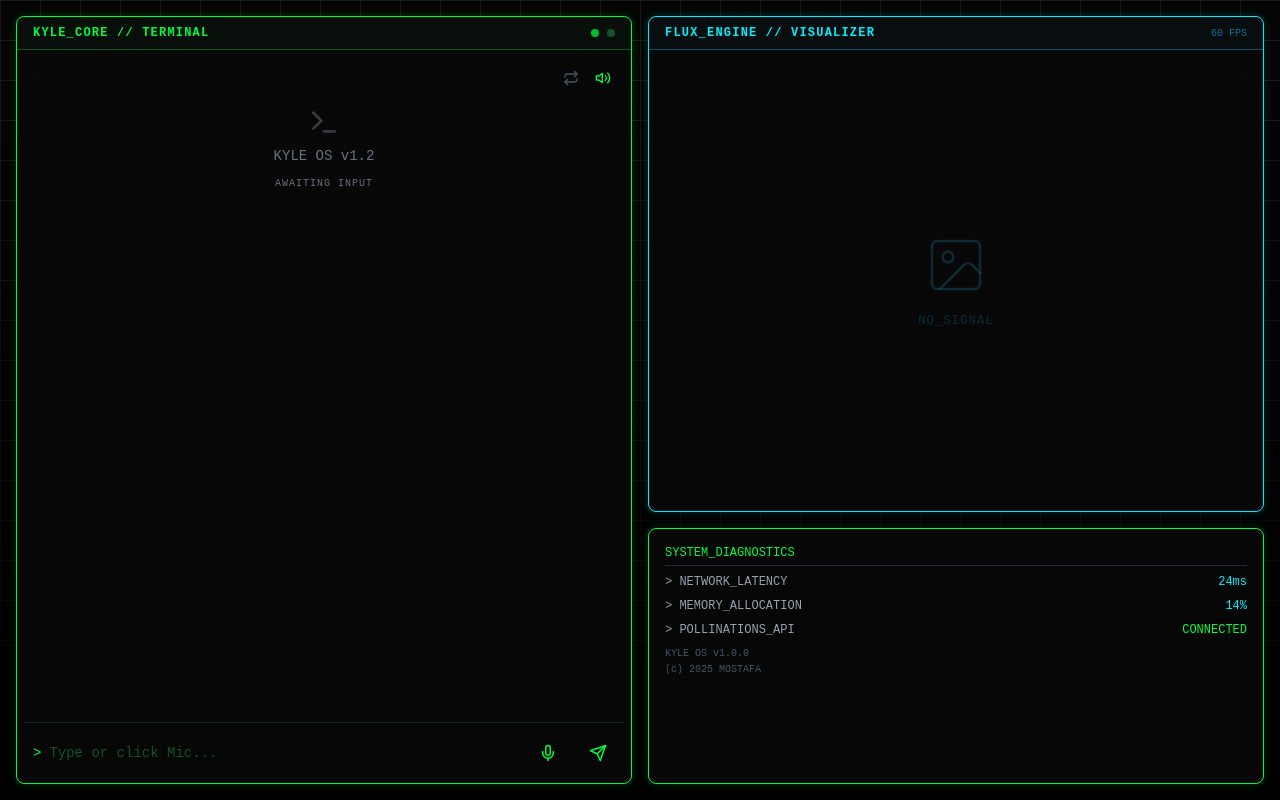
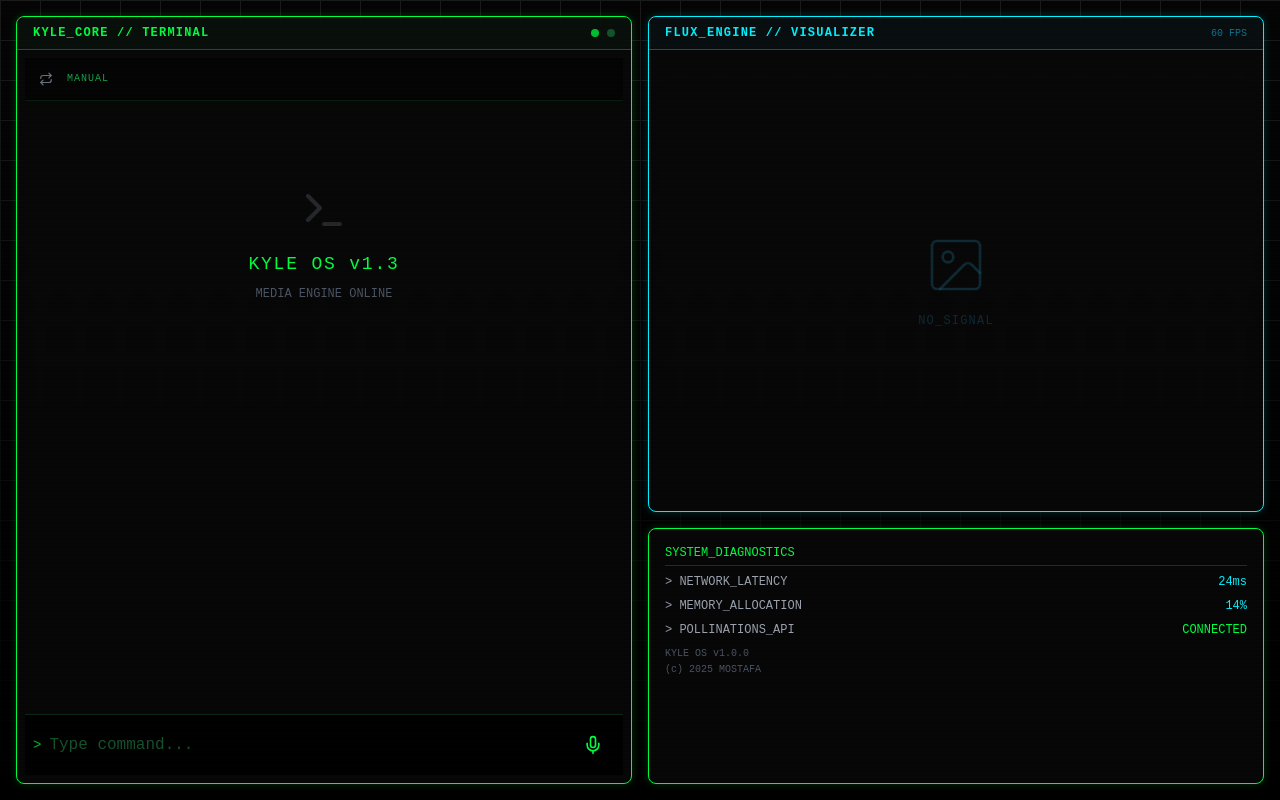
Before and after one commit to kylesysdev/kyleos, a Next.js app: page / in a window 1280 px wide. Built offline with nearby package versions, Linux system fonts and the light colour scheme.

Commit message:
Update Terminal.tsx

```diff
--- a/components/Terminal.tsx
+++ b/components/Terminal.tsx
@@ -1,71 +1,156 @@
 'use client';
 import { useState, useRef, useEffect } from 'react';
-import { Send, Terminal as TerminalIcon, Mic, MicOff, Volume2, VolumeX, Repeat } from 'lucide-react';
+import {
+  Send, Terminal as TerminalIcon, Mic, MicOff,
+  Play, Pause, SkipBack, SkipForward, Square, Repeat
+} from 'lucide-react';
 import { askKyle } from '../lib/api';
 
-// Fix for browser speech recognition types
 interface IWindow extends Window {
   webkitSpeechRecognition: any;
   SpeechRecognition: any;
 }
 
 export default function Terminal({ onImageCommand }: { onImageCommand: (p: string) => void }) {
+  // Chat State
   const [input, setInput] = useState('');
   const [history, setHistory] = useState<{ role: string, content: string }[]>([]);
   const [loading, setLoading] = useState(false);
+
+  // Audio Player State
+  const [isSpeaking, setIsSpeaking] = useState(false);
+  const [isPaused, setIsPaused] = useState(false);
+  const [speechQueue, setSpeechQueue] = useState<string[]>([]);
+  const [currentSentenceIdx, setCurrentSentenceIdx] = useState(0);
+
+  // Voice Input State
   const [isListening, setIsListening] = useState(false);
-  const [isMuted, setIsMuted] = useState(false);
   const [continuousMode, setContinuousMode] = useState(false);
+
   const scrollRef = useRef<HTMLDivElement>(null);
-
-  // Ref to keep track of history inside the speech callback
-  const historyRef = useRef(history);
+  const recognitionRef = useRef<any>(null);
+  const historyRef = useRef(history); // For accessing history inside callbacks
   historyRef.current = history;
 
   useEffect(() => {
     scrollRef.current?.scrollIntoView({ behavior: 'smooth' });
-  }, [history, loading]);
+  }, [history, loading, currentSentenceIdx]);
 
-  // --- VOICE OUTPUT (TTS) ---
-  const speak = (text: string) => {
-    if (isMuted || typeof window === 'undefined') return;
+  // --- AUDIO ENGINE: PLAYER LOGIC ---
 
-    // Stop previous speech
+  const processAndSpeak = (text: string) => {
+    // 1. Split text into sentences for "Seeking" ability
+    // Split by dots, exclamation, questions, but keep the punctuation.
+    const sentences = text.match(/[^.!?]+[.!?]+|[^.!?]+$/g) || [text];
+    const cleanSentences = sentences.map(s => s.trim()).filter(s => s.length > 0);
+
+    setSpeechQueue(cleanSentences);
+    setCurrentSentenceIdx(0);
+    setIsPaused(false);
+    setIsSpeaking(true);
+
+    // Start speaking the first sentence
+    speakSentence(cleanSentences[0]);
+  };
+
+  const speakSentence = (sentence: string) => {
+    if (typeof window === 'undefined') return;
+
+    // Cancel any current audio
     window.speechSynthesis.cancel();
 
-    const utterance = new SpeechSynthesisUtterance(text);
+    const utterance = new SpeechSynthesisUtterance(sentence);
     const voices = window.speechSynthesis.getVoices();
-    // Try to find a good English voice
     const preferredVoice = voices.find(v => v.name.includes('Google US English') || v.name.includes('Samantha'));
     if (preferredVoice) utterance.voice = preferredVoice;
+    utterance.pitch = 0.9;
+    utterance.rate = 1.0;
 
-    utterance.pitch = 0.9;
-    utterance.rate = 1.1;
-
-    // CONTINUOUS MODE: Start listening again after Kyle finishes speaking
-    if (continuousMode) {
     utterance.onend = () => {
-        setTimeout(() => startListening(), 500); // Small pause before listening
+      // When sentence finishes, play next one
+      playNextSentence();
     };
-    }
 
     window.speechSynthesis.speak(utterance);
   };
 
-  // --- VOICE INPUT (STT) ---
+  const playNextSentence = () => {
+    setSpeechQueue(prevQueue => {
+      setCurrentSentenceIdx(prevIdx => {
+        const nextIdx = prevIdx + 1;
+        if (nextIdx < prevQueue.length) {
+          // Play next
+          speakSentence(prevQueue[nextIdx]);
+          return nextIdx;
+        } else {
+          // Finished entire paragraph
+          setIsSpeaking(false);
+          setSpeechQueue([]);
+          // CONTINUOUS MODE: Start listening again now that Kyle is done
+          if (continuousMode) {
+             startListening();
+          }
+          return 0;
+        }
+      });
+      return prevQueue; // Return same queue, just needed access to it
+    });
+  };
+
+  // --- PLAYER CONTROLS ---
+
+  const handlePauseResume = () => {
+    if (isPaused) {
+      window.speechSynthesis.resume();
+      setIsPaused(false);
+    } else {
+      window.speechSynthesis.pause();
+      setIsPaused(true);
+    }
+  };
+
+  const handleSeek = (direction: 'prev' | 'next') => {
+    window.speechSynthesis.cancel();
+    let newIdx = direction === 'next' ? currentSentenceIdx + 1 : currentSentenceIdx - 1;
+
+    // Bounds check
+    if (newIdx < 0) newIdx = 0;
+    if (newIdx >= speechQueue.length) {
+        setIsSpeaking(false); // End of list
+        return;
+    }
+
+    setCurrentSentenceIdx(newIdx);
+    speakSentence(speechQueue[newIdx]);
+    setIsPaused(false);
+  };
+
+  const handleInterrupt = () => {
+    window.speechSynthesis.cancel();
+    setIsSpeaking(false);
+    setSpeechQueue([]);
+    // Immediately start listening for user command
+    startListening();
+  };
+
+  // --- VOICE RECOGNITION (Input) ---
+
   const startListening = () => {
     if (typeof window === 'undefined') return;
+
+    // Don't listen if Kyle is talking (Echo prevention)
+    if (isSpeaking && !isPaused) return;
+
     const { webkitSpeechRecognition, SpeechRecognition } = window as unknown as IWindow;
     const SpeechRecognitionAPI = SpeechRecognition || webkitSpeechRecognition;
 
-    if (!SpeechRecognitionAPI) {
-      alert("Voice control requires Chrome or Edge.");
-      return;
-    }
+    if (!SpeechRecognitionAPI) return;
 
-    try {
+    // Prevent multiple instances
+    if (isListening) return;
+
     const recognition = new SpeechRecognitionAPI();
-      recognition.continuous = false;
+    recognition.continuous = false; // We use auto-restart manually
     recognition.lang = 'en-US';
     recognition.interimResults = false;
 
@@ -74,48 +159,48 @@ export default function Terminal({ onImageCommand }: { onImageCommand: (p: strin
     recognition.onresult = (event: any) => {
       const transcript = event.results[0][0].transcript;
       setInput(transcript);
-        // AUTO-SEND: Immediately send what was heard
-        handleSend(transcript);
+      handleSend(transcript); // Auto-send on silence
     };
 
-      recognition.onend = () => setIsListening(false);
+    recognition.onend = () => {
+      setIsListening(false);
+      // If continuous mode is on BUT we didn't get a result (just silence), restart?
+      // Usually better to wait for user trigger to avoid loops, but user asked for "Conversation Style".
+      // We only restart if Kyle isn't about to speak.
+    };
+
+    recognitionRef.current = recognition;
     recognition.start();
-    } catch (e) {
-      console.error("Speech recognition error:", e);
-      setIsListening(false);
-    }
   };
 
   const handleSend = async (manualInput?: string) => {
     const textToSend = manualInput || input;
     if (!textToSend.trim()) return;
 
+    // Stop listening while processing
+    if (recognitionRef.current) recognitionRef.current.stop();
+
     const userMsg = { role: 'user', content: textToSend };
     setHistory(prev => [...prev, userMsg]);
     setInput('');
     setLoading(true);
 
-    // Image Command Check
+    // Check Image Command
     if (textToSend.toLowerCase().startsWith('/image') || textToSend.toLowerCase().includes('generate image')) {
        const prompt = textToSend.replace(/^\/image/i, '').replace(/generate image/i, '').trim();
        onImageCommand(prompt || textToSend);
-
-       const responseText = `[FLUX ENGINE] Generating visual: "${prompt}"`;
-       setHistory(prev => [...prev, { role: 'assistant', content: responseText }]);
-       speak("Generating image now.");
-
+       setHistory(prev => [...prev, { role: 'assistant', content: `[FLUX] Generating: "${prompt}"` }]);
+       processAndSpeak("I am generating that image for you now.");
        setLoading(false);
        return;
     }
 
-    // AI Text Request
     try {
-      // Use historyRef to ensure we have the latest context
       const response = await askKyle([...historyRef.current, userMsg]);
       setHistory(prev => [...prev, { role: 'assistant', content: response }]);
-      speak(response);
-    } catch (error) {
-      setHistory(prev => [...prev, { role: 'assistant', content: "ERROR: Connection interrupted." }]);
+      processAndSpeak(response); // Use new player engine
+    } catch (e) {
+      setHistory(prev => [...prev, { role: 'assistant', content: "Error connecting to AI." }]);
     } finally {
       setLoading(false);
     }
@@ -123,72 +208,78 @@ export default function Terminal({ onImageCommand }: { onImageCommand: (p: strin
 
   return (
     <div className="flex flex-col h-full font-mono text-sm relative">
-      {/* Top Controls */}
-      <div className="absolute top-0 right-0 p-2 z-10 flex gap-2">
+
+      {/* HEADER: Media Player & Controls */}
+      <div className="absolute top-0 left-0 w-full p-2 z-20 flex justify-between items-center bg-black/40 backdrop-blur-sm border-b border-green-900/30">
+        <div className="flex items-center gap-2">
            <button
              onClick={() => setContinuousMode(!continuousMode)}
-          className={`p-1 rounded transition-colors ${continuousMode ? 'text-neon-green animate-pulse border border-green-500' : 'text-gray-600 hover:text-green-500'}`}
-          title={continuousMode ? "Continuous Mode: ON" : "Continuous Mode: OFF"}
+             className={`p-1.5 rounded transition-all ${continuousMode ? 'text-neon-green bg-green-900/20 border border-neon-green' : 'text-gray-500'}`}
+             title="Hands-Free Loop"
            >
-          <Repeat size={16} />
+             <Repeat size={14} />
            </button>
-        <button
-          onClick={() => setIsMuted(!isMuted)}
-          className={`p-1 rounded hover:bg-green-900/30 transition-colors ${isMuted ? 'text-gray-500' : 'text-neon-green'}`}
-          title={isMuted ? "Unmute" : "Mute"}
-        >
-          {isMuted ? <VolumeX size={16} /> : <Volume2 size={16} />}
-        </button>
+           <span className="text-[10px] text-green-600 uppercase tracking-widest">
+             {continuousMode ? "Hands-Free" : "Manual"}
+           </span>
         </div>
 
-      {/* Chat Area */}
-      <div className="flex-1 overflow-y-auto space-y-4 p-2 custom-scrollbar">
+        {/* Player Controls (Only show when active) */}
+        <div className={`flex items-center gap-1 transition-opacity duration-300 ${isSpeaking || isPaused ? 'opacity-100' : 'opacity-0 pointer-events-none'}`}>
+           <button onClick={() => handleSeek('prev')} className="p-1 text-neon-green hover:text-white"><SkipBack size={16}/></button>
+           <button onClick={handlePauseResume} className="p-1 text-neon-green hover:text-white">
+             {isPaused ? <Play size={16}/> : <Pause size={16}/>}
+           </button>
+           <button onClick={() => handleSeek('next')} className="p-1 text-neon-green hover:text-white"><SkipForward size={16}/></button>
+           <button onClick={handleInterrupt} className="p-1 text-red-500 hover:text-red-400 ml-2" title="Interrupt"><Square size={16} fill="currentColor" /></button>
+        </div>
+      </div>
+
+      {/* CHAT AREA */}
+      <div className="flex-1 overflow-y-auto space-y-4 p-2 pt-12 custom-scrollbar">
         {history.length === 0 && (
-          <div className="text-gray-500 mt-10 text-center flex flex-col items-center">
-            <TerminalIcon className="mb-2 opacity-50" size={32} />
-            <p>KYLE OS v1.2</p>
-            <p className="text-[10px] mt-2 tracking-widest uppercase">
-              {continuousMode ? "Continuous Voice Active" : "Awaiting Input"}
-            </p>
+          <div className="text-gray-500 mt-20 text-center flex flex-col items-center">
+            <TerminalIcon className="mb-4 opacity-30" size={48} />
+            <p className="text-lg text-neon-green tracking-widest">KYLE OS v1.3</p>
+            <p className="text-xs text-gray-600 mt-2">MEDIA ENGINE ONLINE</p>
           </div>
         )}
 
         {history.map((msg, i) => (
           <div key={i} className={`flex ${msg.role === 'user' ? 'justify-end' : 'justify-start'}`}>
-            <div className={`max-w-[85%] p-2 rounded border ${msg.role === 'user' ? 'bg-green-900/20 border-green-800 text-green-100' : 'bg-transparent border-none text-neon-green'}`}>
-              <span className="whitespace-pre-wrap">{msg.content}</span>
+            <div className={`max-w-[85%] p-3 rounded-lg border ${msg.role === 'user' ? 'bg-green-900/20 border-green-800 text-green-100' : 'bg-transparent border-none text-neon-green'}`}>
+              <span className="whitespace-pre-wrap leading-relaxed">{msg.content}</span>
+
+              {/* Highlight current sentence being spoken */}
+              {msg.role === 'assistant' && i === history.length - 1 && isSpeaking && (
+                 <div className="mt-2 h-1 w-full bg-green-900/30 rounded overflow-hidden">
+                    <div className="h-full bg-neon-green animate-progress" style={{ width: `${((currentSentenceIdx + 1) / speechQueue.length) * 100}%` }}></div>
+                 </div>
+              )}
             </div>
           </div>
         ))}
-
-        {loading && (
-           <div className="text-neon-green animate-pulse text-xs">&gt; THINKING...</div>
-        )}
+        {loading && <div className="text-neon-green animate-pulse text-xs pl-2">&gt; GENERATING RESPONSE...</div>}
         <div ref={scrollRef} />
       </div>
 
-      {/* Input Bar */}
-      <div className="mt-2 border-t border-green-900/50 pt-2 flex gap-2 items-center">
-        <span className="text-neon-green py-3 pl-2">&gt;</span>
+      {/* INPUT BAR */}
+      <div className="mt-2 border-t border-green-900/50 pt-2 flex gap-2 items-center bg-black/80 p-2">
+        <span className="text-neon-green animate-pulse">&gt;</span>
         <input
           type="text"
           value={input}
           onChange={(e) => setInput(e.target.value)}
           onKeyDown={(e) => e.key === 'Enter' && handleSend()}
-          className="flex-1 bg-transparent text-green-100 focus:outline-none placeholder-green-900"
-          placeholder={continuousMode ? "Listening..." : "Type or click Mic..."}
-          autoComplete="off"
+          className="flex-1 bg-transparent text-green-100 focus:outline-none placeholder-green-900 text-base"
+          placeholder={continuousMode ? "Listening automatically..." : "Type command..."}
         />
 
         <button
-          onClick={startListening}
-          className={`p-2 rounded-full transition-all duration-300 ${isListening ? 'bg-red-900/50 text-red-500 animate-pulse border border-red-500' : 'text-neon-green hover:bg-green-900/30'}`}
+          onClick={isSpeaking ? handleInterrupt : startListening}
+          className={`p-3 rounded-full transition-all duration-300 ${isListening ? 'bg-red-900/80 text-white animate-pulse shadow-[0_0_15px_#ff0000]' : 'text-neon-green hover:bg-green-900/30'}`}
         >
-          {isListening ? <MicOff size={18} /> : <Mic size={18} />}
-        </button>
-
-        <button onClick={() => handleSend()} className="px-4 text-neon-green hover:text-white transition-colors">
-          <Send size={18} />
+          {isListening ? <MicOff size={20} /> : (isSpeaking ? <Square size={20} fill="currentColor" className="text-red-500"/> : <Mic size={20} />)}
         </button>
       </div>
     </div>
```
Lines whose indentation alone changed are shown as unchanged.
